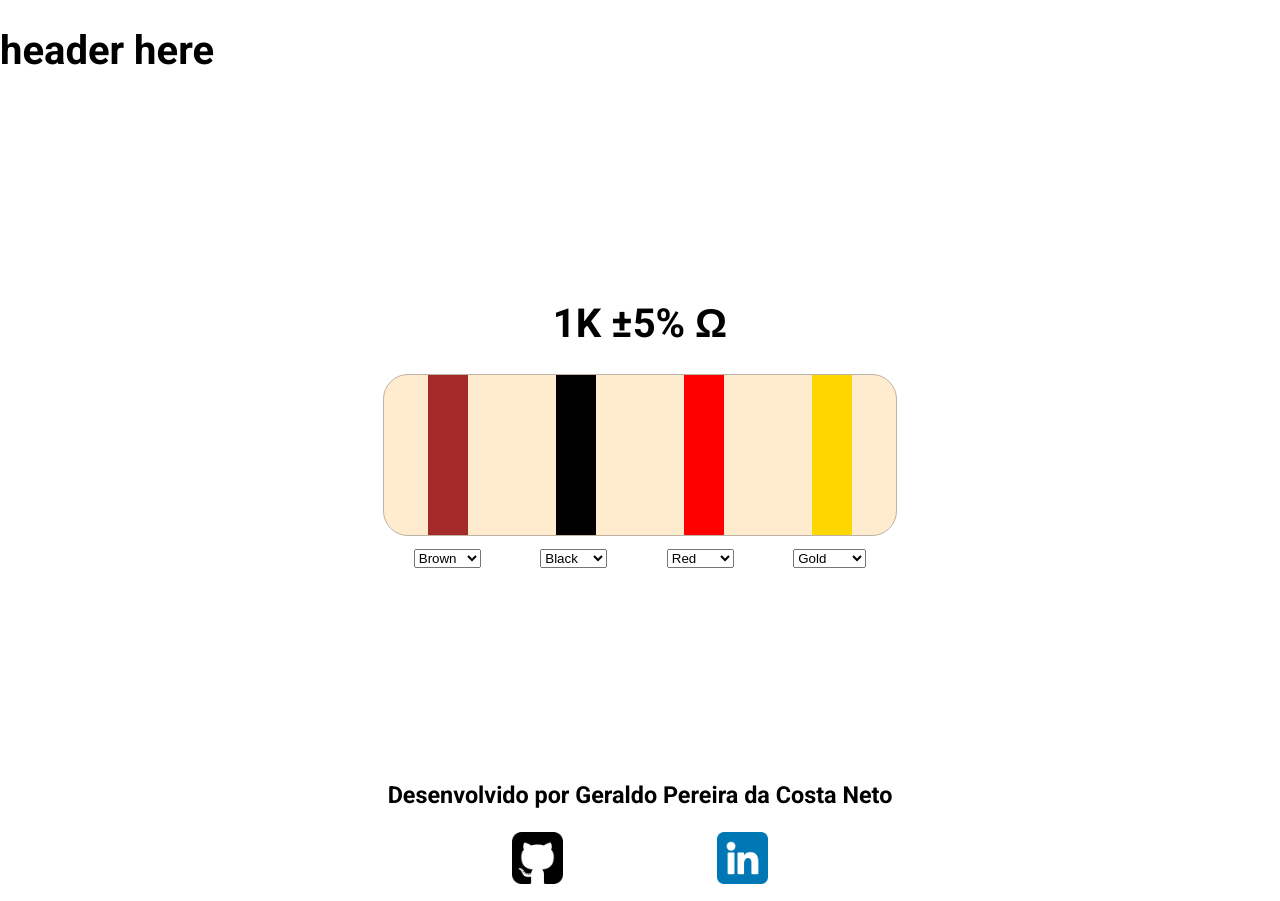
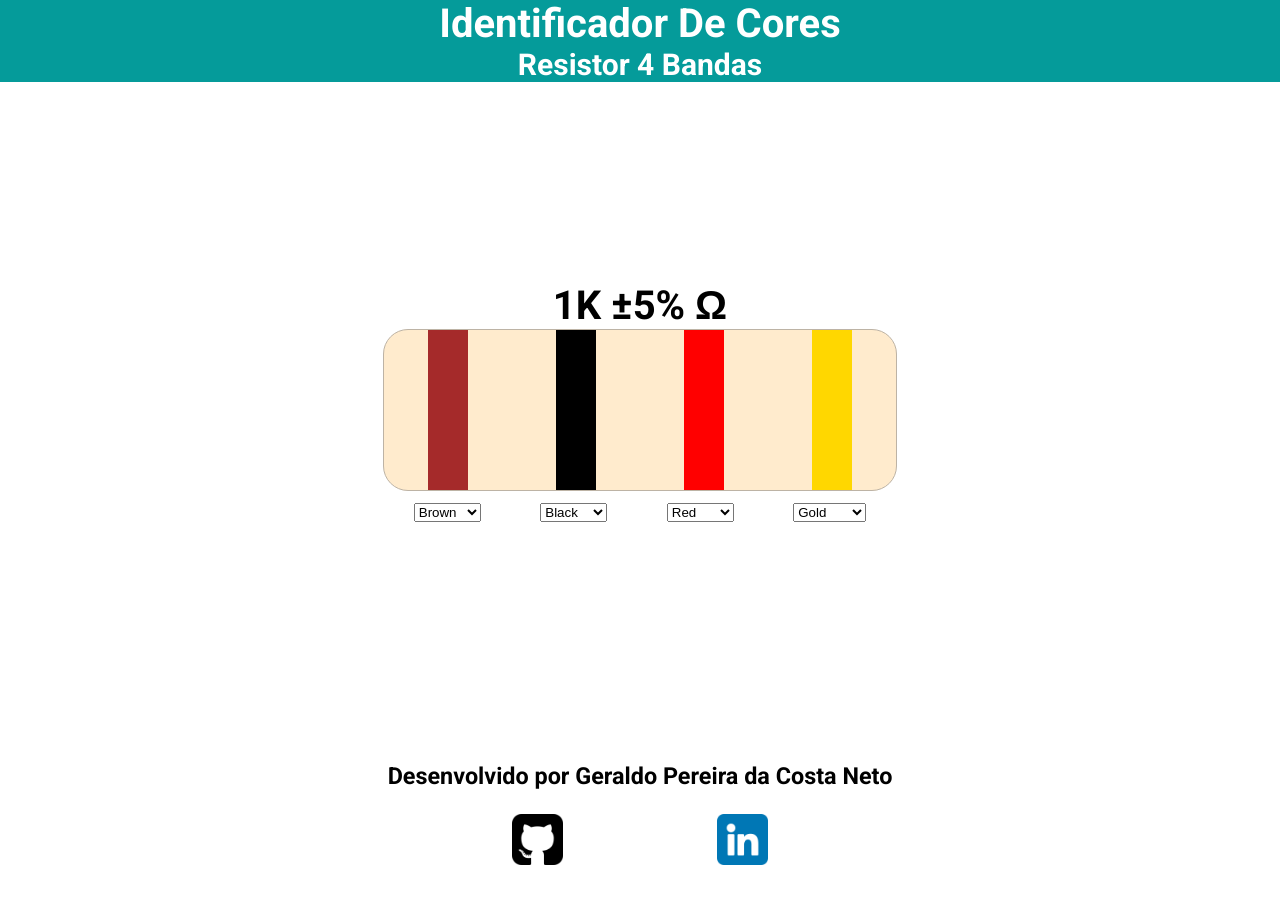
Before and after one commit to GeracNeto/resistor-code, a React (Vite) app: page / in a window 1280 px wide. Built offline with nearby package versions, Linux system fonts and the light colour scheme.

Commit message:
Importado header para o main

```diff
--- a/src/main.jsx
+++ b/src/main.jsx
@@ -1,12 +1,13 @@
 import React from 'react'
 import ReactDOM from 'react-dom/client'
 import { Footer } from './components/footer'
+import { Header } from './components/header'
 import { Resistor } from './components/resistor'
 import './index.css'
 
 ReactDOM.createRoot(document.getElementById('root')).render(
   <React.StrictMode>
-    <h1>header here</h1>
+    <Header />
     <Resistor />
     <Footer />
   </React.StrictMode>
```
